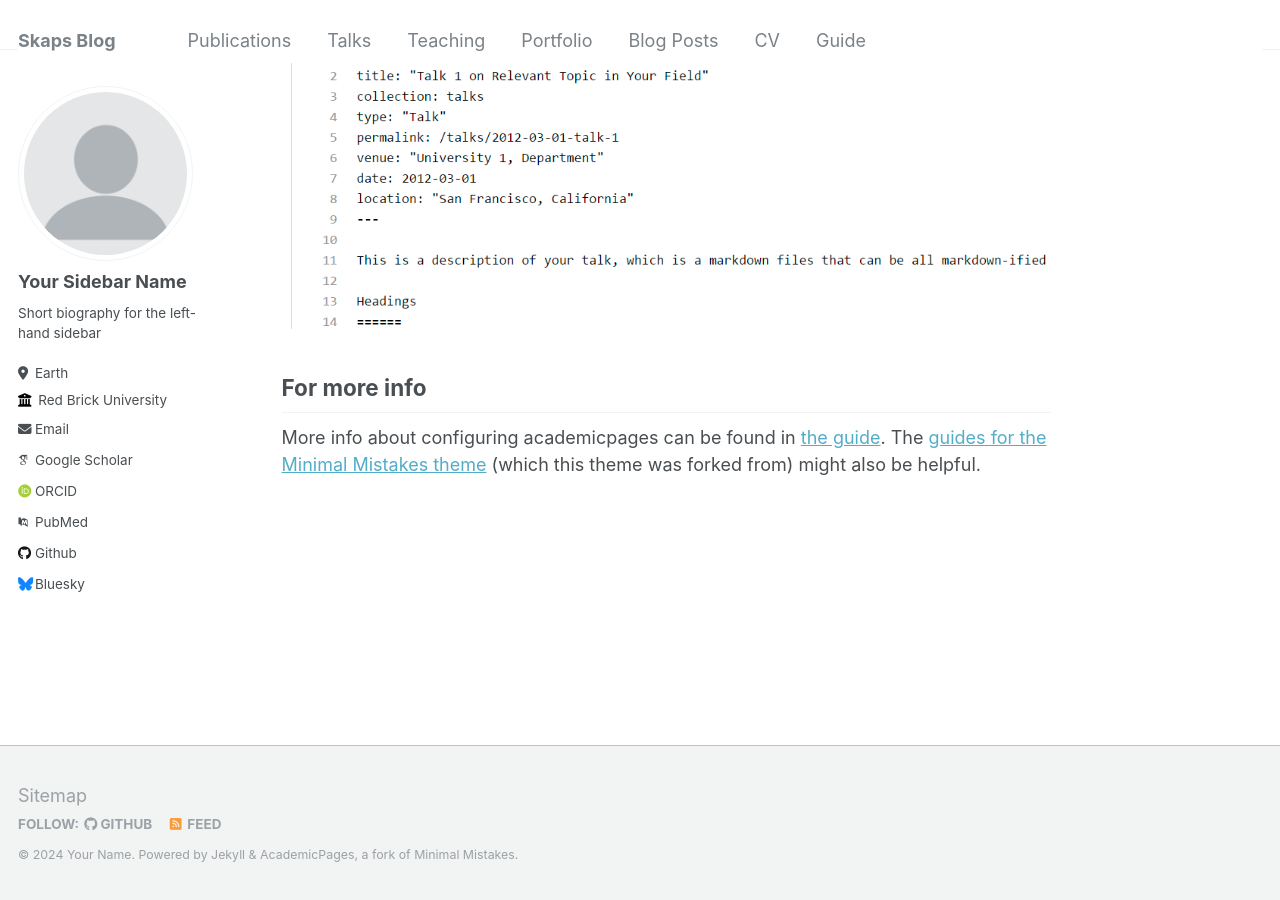
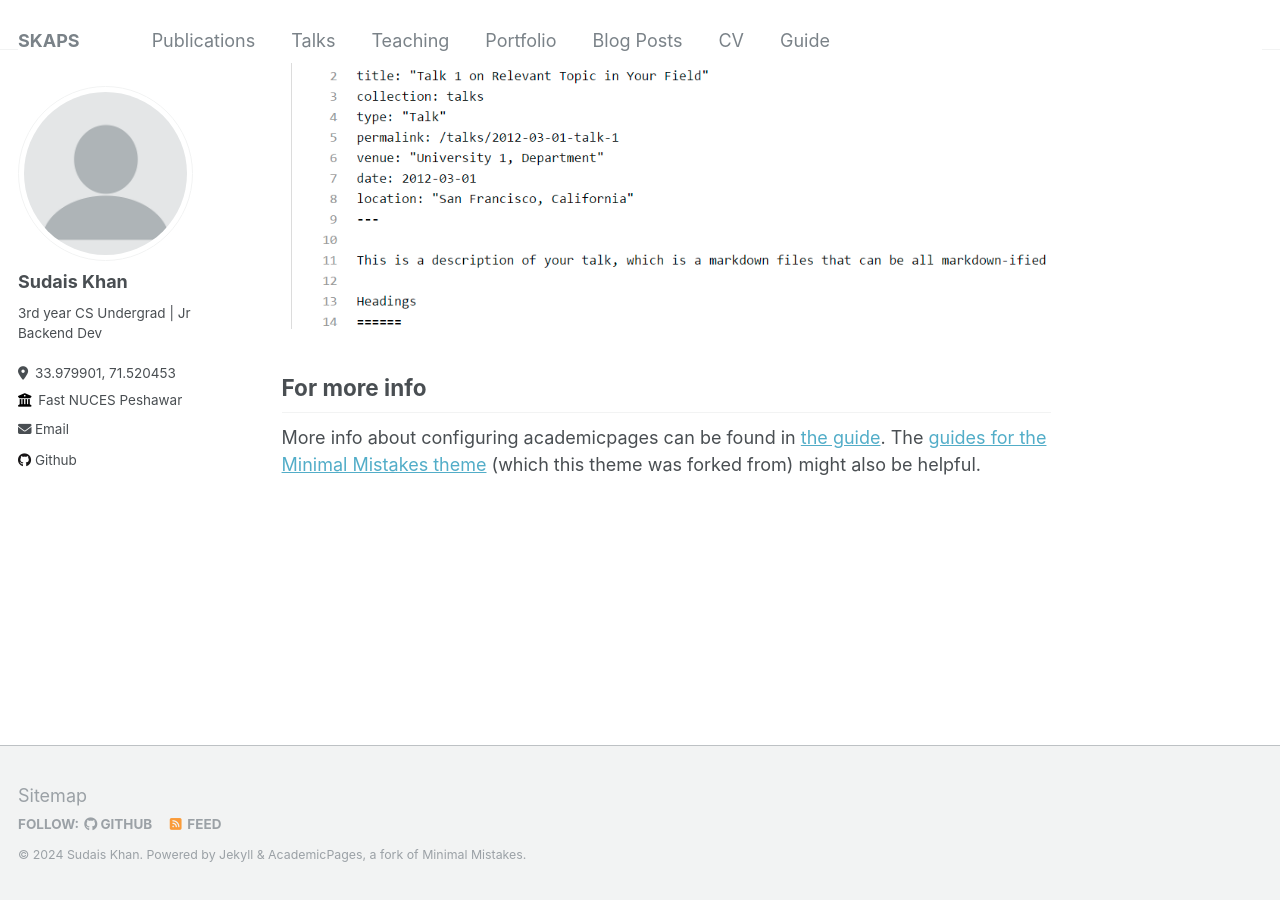
Before and after one commit to Skaps664/Skaps664.github.io, a Jekyll site: the page built from _pages/about.md, in a window 1280 px wide and 900 px high, scrolled down 2640 px. Built offline with Jekyll 4.4.1, drawn with Linux system fonts in a browser that asks for light colours; some web fonts are replaced.

Commit message:
info updated

```diff
--- a/_config.yml
+++ b/_config.yml
@@ -8,13 +8,13 @@
 
 # Basic Site Settings
 locale                   : "en-US"
-title                    : "Skaps Blog"
+title                    : "SKAPS"
 title_separator          : "-"
-name                     : &name "Your Name"
-description              : &description "personal description"
-url                      : https://academicpages.github.io # the base hostname & protocol for your site e.g. "https://mmistakes.github.io"
+name                     : &name "Sudais Khan"
+description              : &description "3rd year CS Undergrad | Jr Backend Dev"
+url                      : https://skaps664.github.io # the base hostname & protocol for your site e.g. "https://mmistakes.github.io"
 baseurl                  : "" # the subpath of your site, e.g. "/blog"
-repository               : "academicpages/academicpages.github.io"
+repository               : "skaps664/skaps664.github.io"
 
 # Site Author - The following control what appear as part of the author content on the side bar.
 #               If a field is blank the icon and link will not appear, otherwise it will be shown.
@@ -22,32 +22,32 @@ repository               : "academicpages/academicpages.github.io"
 author:
   # Biographic information
   avatar           : "profile.png"
-  name             : "Your Sidebar Name"
-  pronouns         : # example: "she/her"
-  bio              : "Short biography for the left-hand sidebar"
-  location         : "Earth"
-  employer         : "Red Brick University"
+  name             : "Sudais Khan"
+  pronouns         : # example: "he/him"
+  bio              : "3rd year CS Undergrad | Jr Backend Dev"
+  location         : "33.979901, 71.520453"
+  employer         : "Fast NUCES Peshawar"
   uri              : # URL
-  email            : "none@example.org"
+  email            : "msudaisk664@gmail.com"
 
   # Academic websites
   arxiv            : # URL - Update with the correct link to your profile
-  googlescholar    : "https://scholar.google.com/citations?user=PS_CX0AAAAAJ"
+  googlescholar    :
   impactstory      : # URL
-  orcid            : "http://orcid.org/yourorcidurl"
-  pubmed           : "https://www.ncbi.nlm.nih.gov/pubmed/?term=john+snow"
+  orcid            :
+  pubmed           :
   researchgate     : # URL
 
   # Repositories and software development
   bitbucket        : # Username - Update with your username on the site
   codepen          : # Username
   dribbble         : # Username
-  github           : "academicpages"
+  github           : "skaps664"
   kaggle           : # Username
   stackoverflow    : # User number or user number and name (i.e., use "1" or "1/jeff-atwood")
 
   # Social media
-  bluesky          : "bsky.app" # Replace this with you Bluesky username
+  bluesky          :  # Replace this with you Bluesky username
   facebook         : # Username
   flickr           : # Username
   foursquare       : # Username
```
